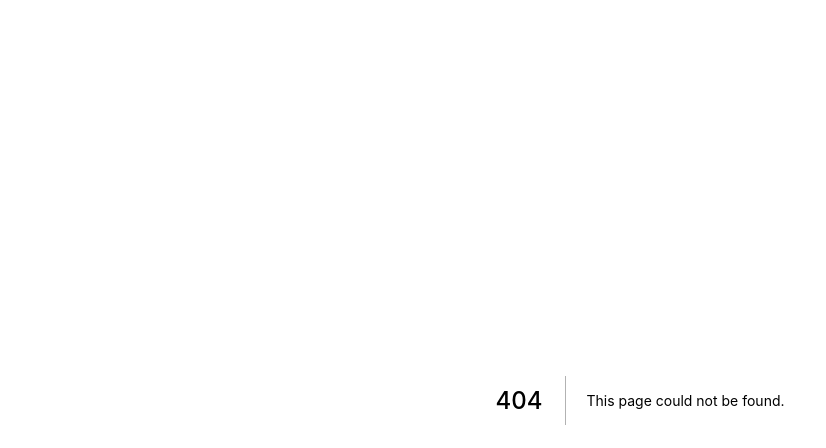
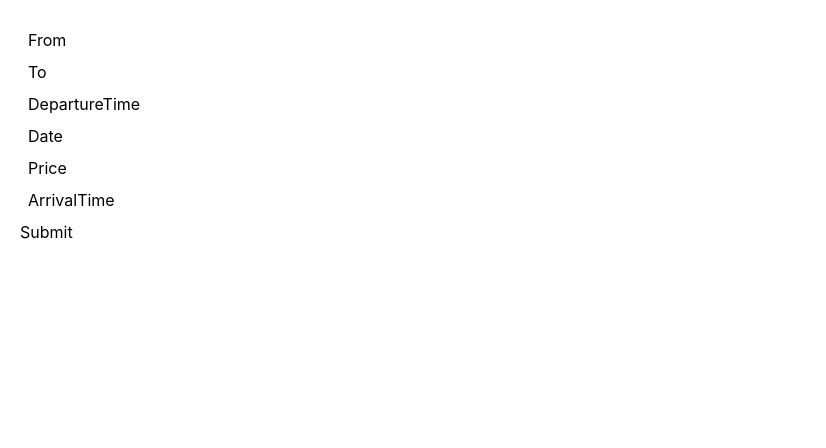
Before and after one commit to sahilvasuja/mmt-clone, a Next.js app: page /flightdata in a window 1280 px wide. Before the commit this address had no page. Shown: the top 448 px of the page, without its empty margins (0-826 px from the left). Built offline with nearby package versions, Linux system fonts and the light colour scheme.

Commit message:
working on functionality

```diff
--- /dev/null
+++ b/pages/flightdata.js
@@ -0,0 +1,98 @@
+import React, { useState } from 'react'
+import { supabase } from '../utils/supabase';
+const flightdata = () => {
+    // const [id,setId]=useState("");
+    const [from,setFrom]=useState("");
+    const [to,setTo]=useState("");
+    const [DepartureTime,setDepartureTime]=useState("");
+    const [date,setDate]=useState("");
+    const [price,setPrice]=useState("");
+    const [ArrivalTime,setArrivalTime]=useState("");
+    async function handleSubmit(e){
+        e.preventDefault();
+        const { data,error,status } = await supabase
+  .from('flight')
+  .insert(
+    {  From: from, To: to, DepartureTime:DepartureTime, Date: date,Price:price, ArrivalTime:ArrivalTime },
+    // {From: 'delhi', To: 'bengaluru', DepartureTime:'3:00am', Date: '31oct2022',Price:6000, ArrivalTime:'6:20am' },
+    // { id: id, from: 'jaipur', To: 'bengaluru', DepartureTime:'3:00am', Date: '31oct2022',Price:'6000', ArrivalTime:'6:20am' },
+    // {id: id, from: 'mumbai', To: 'bengaluru', DepartureTime:'3:00am', Date: '31oct2022',Price:'6000', ArrivalTime:'6:20am' },
+    // { id: 5, from: 'chandigarh', To: 'jaipur', DepartureTime:'3:00am', Date: '31oct2022',Price:'6000', ArrivalTime:'6:20am' },
+    // {id: 6, from: 'delhi', To: 'pune', DepartureTime:'3:00am', Date: '31oct2022',Price:'6000', ArrivalTime:'6:20am' },
+    // { id: 7, from: 'jaipur', To: 'delhi', DepartureTime:'3:00am', Date: '31oct2022',Price:'6000', ArrivalTime:'6:20am' },
+    // {id: 8, from: 'mumbai', To: 'goa', DepartureTime:'3:00am', Date: '31oct2022',Price:'6000', ArrivalTime:'6:20am' },
+
+
+)
+console.log(status,error);
+
+    }
+
+  return (
+    <>
+    <div className='flex flex-row gap-2 m-2 p-3'>
+        <form action='' onSubmit={(e)=>handleSubmit(e)}>
+
+            <div className='m-2 gap-2'>
+            <label name="from">From</label>
+            <input type='text'
+                value={from}
+                onChange={(e)=>setFrom(e.target.value)}
+            />
+            </div>
+
+             <div className='m-2 gap-2'>
+            <label name="to">To</label>
+            <input type='text'
+                value={to}
+                onChange={(e)=>setTo(e.target.value)}
+            />
+            </div>
+
+             <div className='m-2 gap-2'>
+            <label name="DepartureTime">DepartureTime</label>
+            <input type='text'
+                value={DepartureTime}
+                onChange={(e)=>setDepartureTime(e.target.value)}
+            />
+            </div>
+
+             <div className='m-2 gap-2'>
+            <label name="date">Date</label>
+            <input type='text'
+                value={date}
+                onChange={(e)=>setDate(e.target.value)}
+            />
+            </div>
+
+             <div className='m-2 gap-2'>
+            <label name="price">Price</label>
+            <input type='text'
+                value={price}
+                onChange={(e)=>setPrice(e.target.value)}
+            />
+            </div>
+
+             <div className='m-2 gap-2'>
+            <label name="ArrivalTime">ArrivalTime</label>
+            <input type='text'
+                value={ArrivalTime}
+                onChange={(e)=>setArrivalTime(e.target.value)}
+            />
+            </div>
+
+
+             <button type='submit'>Submit</button>
+
+
+
+
+        </form>
+    </div>
+
+    </>
+
+  )
+}
+
+export default flightdata
--- a/pages/flightui.js
+++ b/pages/flightui.js
@@ -1,5 +1,6 @@
-import React from 'react'
+import React, { useEffect } from 'react'
 import { useState } from 'react';
+import { supabase } from '../utils/supabase';
 import { FaArrowLeft,FaPlaneDeparture } from "react-icons/fa";
 const flightui = () => {
     const [journeyBeggin,setJourneyBeggin]=useState("Delhi");
@@ -20,57 +21,25 @@ const flightui = () => {
 
       setMember(e.target.value + "Traveller");
   }
+  useEffect(()=>{
+    fetchData();
+  },[]);
+  async function fetchData(){
+    const { data, error } = await supabase
+  .from('flight')
+  .select('From,To')
+  console.log(data)
+//   if(JSON.stringify(data.From)==journeyBeggin && JSON.stringify(data.To)==journeyOver){
+//     console.log(JSON.stringify(data) + "33");
+//   }
+//   else{
+//     console.log(data)
+//   }
+
+  }
+
   return (
    <>
-
-
-{/*
-   <div className='bg-white max-h-screen   w-screen'>
-
-
-    <div className='text-black bg-white flex flex-row p-8 gap-5 text-center'>
-    <FaArrowLeft classname=" text-2xl  text-center item-center" />
-    <h1 className='text-black text-2xl'>Flight Search</h1>
-    </div>
-    <div className='flex flex-row  border justify-evenly bg-white -m-8 mx-96 w-3/6 rounded-sm z-20 shadow-sm'>
-        <h2 className='text-black text-xl p-4 bg-sky-600'>ONE WAY</h2>
-        <h2 className='text-black text-xl p-4'>ROUNDTRIP</h2>
-        <h2 className='text-black text-xl p-4'>MULTICITY</h2>
-    </div>
-    <div className='flex flex-col  bg-white my-14 gap-5'>
-    <div className="border border-black w-3/6 gap-10 mx-96 flex flex-row  bg-gray-400 text-black p-2 ">
-    <FaPlaneDeparture className="text-black text-center my-10  text-4xl"/>
-        <div className='flex flex-col'>
-        <h5 className="text-xl">FROM</h5>
-    <input type="text" id="default-input" class="text-2xl bg-gray-400 text-black border border-gray-300  rounded-lg focus:ring-blue-500 focus:border-blue-500 block   dark:bg-gray-400 dark:border-gray-400 dark:placeholder-gray-400 dark:text-black dark:focus:ring-blue-500 dark:focus:border-blue-500" value={journeyBeggin} onChange={Startjourney}/>
-    <input type="text" id="default-input" class="text-2xl bg-gray-400 text-black border border-gray-300  rounded-lg focus:ring-blue-500 focus:border-blue-500 block dark:bg-gray-400 dark:border-gray-400 dark:placeholder-gray-400 dark:text-black dark:focus:ring-blue-500 dark:focus:border-blue-500" value={` ${journeyBeggin.substring(0,3)} ${journeyBeggin} International   AIRPORT`}/>
-     */}
-        {/* <input className="text-2xl bg-gray-400 text-black" value={journeyBeggin} onChange={Startjourney}></input> */}
-        {/* <input className="text-lg bg-gray-400" value={` ${journeyBeggin.substring(0,3)} ${journeyBeggin} International AIRPORT`}></input> */}
-        {/* </div>
-      </div>
-
-
-    <div className="border border-black w-3/6 gap-10 mx-96 flex flex-row  bg-gray-400 text-black p-2 ">
-    <FaPlaneDeparture className="text-black text-center my-10  text-4xl"/>
-        <div className='flex flex-col'>
-        <h5 className="text-xl">FROM</h5>
-    <input type="text" id="default-input" class="text-2xl bg-gray-400 text-black border border-gray-300  rounded-lg focus:ring-blue-500 focus:border-blue-500 block   dark:bg-gray-400 dark:border-gray-400 dark:placeholder-gray-400 dark:text-black dark:focus:ring-blue-500 dark:focus:border-blue-500" value={journeyOver} onChange={Endjourney}/>
-    <input type="text" id="default-input" class="text-2xl bg-gray-400 text-black border border-gray-300  rounded-lg focus:ring-blue-500 focus:border-blue-500 block dark:bg-gray-400 dark:border-gray-400 dark:placeholder-gray-400 dark:text-black dark:focus:ring-blue-500 dark:focus:border-blue-500" value={` ${journeyOver.substring(0,3)} ${journeyOver} International AIRPORT...`}/>
-    </div>
-    </div>
-      <div className="border border-black flex flex-col text-black p-2">
-        <h5 className="text-xl">TO</h5>
-        <input className="text-2xl bg-white" value={journeyOver} onChange={Endjourney} ></input>
-        <input className="text-lg bg-white" value={` ${journeyOver.substring(0,3)} ${journeyOver} International AIRPORT...`}></input>
-      </div>
-      <div className="border border-black flex flex-col  text-black p-2">
-        <div className="text-xl">DEPARTURE </div>
-        <input className="text-2xl bg-white" value={journeydate} onChange={date}></input>
-        <div className="text-lg">Friday</div>
-      </div>
-      </div>
-      </div> */}
 
 
 
```
